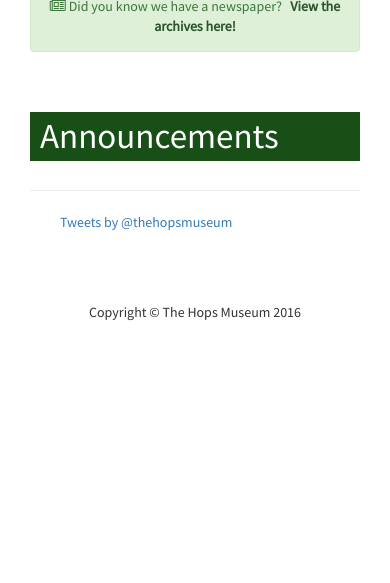
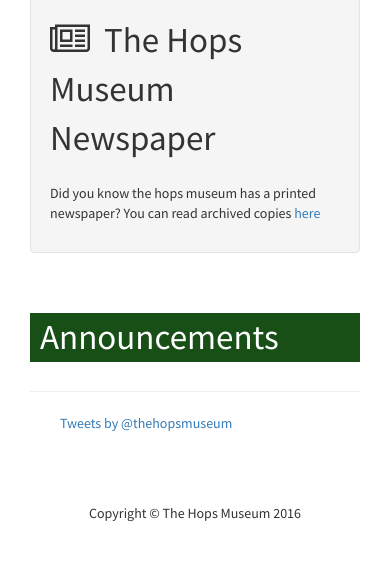
Before and after one commit to arecker/hops, a Django app: page /announcements/ in a window 390 px wide. Shown: the part 574-1157 px from the top of the page. Before the commit the page ends 895 px from the top, so only its background shows below. Run offline with Django 3.2, Linux system fonts and the light colour scheme; data that the repository does not hold is empty; parts of the project's set-up code (start-up, migrations or seed data) failed here and were passed over; some libraries are stand-ins or nearby versions.

Commit message:
Moves newspaper alert to well.
Fixes #28

```diff
--- a/static/site.css
+++ b/static/site.css
@@ -255,3 +255,7 @@ footer .img-responsive {
 .twitter-share-button[style] { /* hack needed to align share buttons */
     vertical-align: text-bottom !important; /* http://goo.gl/Ua8Mim */
 }
+
+.well {
+    margin-top: 5%;
+}
--- a/templates/announcement_list.html
+++ b/templates/announcement_list.html
@@ -1,10 +1,11 @@
 {% extends "base.html" %} {% load thumbnail %} {% block content %}
 
 <div class="row">
-  <div class="col-md-6 col-md-offset-3">
-    <div class="alert alert-success" role="alert">
-      <i class="fa fa-newspaper-o"></i> Did you know we have a newspaper? &nbsp;
-      <a href="{% url 'newspaper-list' %}" class="alert-link">View the archives here!</a>
+  <div class="col-md-8 col-md-offset-2">
+    <div class="well">
+      <p class="lead"><i class="fa fa-newspaper-o"></i>&nbsp; The Hops Museum Newspaper</p>
+      <p>Did you know the hops museum has a printed newspaper?
+        You can read archived copies <a href="{% url 'newspaper-list' %}">here</a></p>
     </div>
   </div>
 </div>
```
